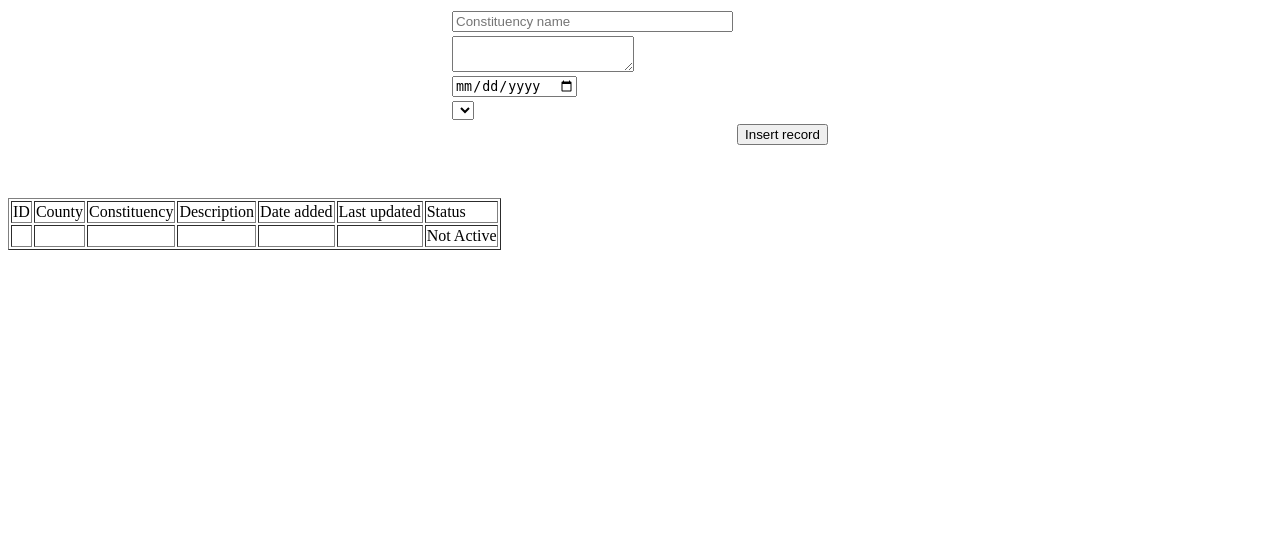
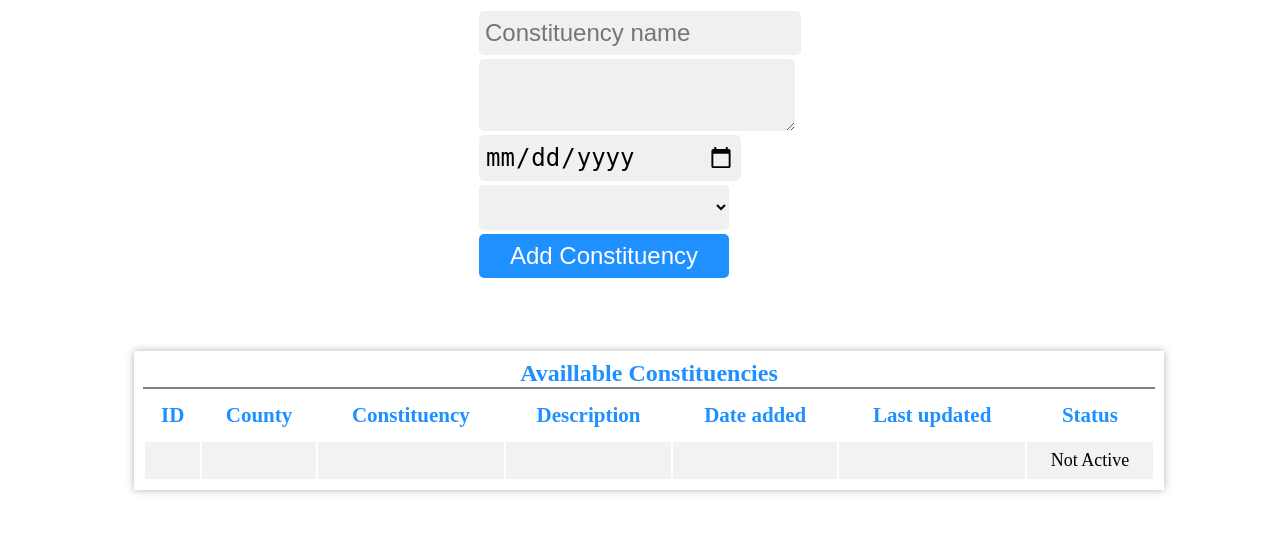
Before and after one commit to danielkirwa/crime-tracker, a PHP site: page /addconstituency.php in a window 1280 px wide. Shown: the top 533 px of the page. Run offline with PHP 8.4, Linux system fonts and the light colour scheme; data that the repository does not hold is empty.

```diff
--- a/addconstituency.php
+++ b/addconstituency.php
@@ -80,17 +80,18 @@ $totalPages_allconstituency = ceil($totalRows_allconstituency/$maxRows_allconsti
 <head>
 <meta http-equiv="Content-Type" content="text/html; charset=utf-8" />
 <title>Constituency</title>
+<link rel="stylesheet" type="text/css" href="customcss/myelements.css">
 </head>
 <body>
 <form action="<?php echo $editFormAction; ?>" method="post" name="form1" id="form1">
   <table align="center">
     <tr valign="baseline">
-      <td><input type="text" name="constituencyname" value="" size="32" placeholder="Constituency name" /></td>
+      <td><input type="text" name="constituencyname" value="" placeholder="Constituency name" class="myinputtext" /></td>
     </tr>
     <tr valign="baseline">
 
       <td>
-     <textarea name="description" placeholder="Description">
+     <textarea name="description" placeholder="Description" class="myinputtext">
 
 
      </textarea>
@@ -98,13 +99,13 @@ $totalPages_allconstituency = ceil($totalRows_allconstituency/$maxRows_allconsti
     </tr>
     <tr valign="baseline">
 
-      <td><input type="date" name="dateadded" value="" size="32" /></td>
+      <td><input type="date" name="dateadded" value="" class="myinputtext"/></td>
     </tr>
 
     <tr valign="baseline">
 
       <td>
-        <select name="countyID">
+        <select name="countyID" class="myoption">
           <?php
 do {
 ?>
@@ -121,24 +122,32 @@ do {
       </td>
     </tr>
     <tr valign="baseline">
-      <td nowrap="nowrap" align="right">&nbsp;</td>
-      <td><input type="submit" value="Insert record" /></td>
+      <td><input type="submit" value="Add Constituency" class="mybutton"/></td>
     </tr>
   </table>
   <input type="hidden" name="MM_insert" value="form1" />
 </form>
 <p>&nbsp;</p>
-<table border="1">
+
+<div class="scroll-table">
+  <div class="table-holder">
+    <div class="table-caption">
+      <label class="largeText dodgerblueText">Availlable Constituencies <span></span></label>
+    </div>
+    <table>
+      <thead>
   <tr>
-    <td>ID</td>
-    <td>County</td>
-    <td>Constituency</td>
-    <td>Description</td>
-    <td>Date added</td>
-    <td>Last updated</td>
-    <td>Status</td>
+    <th>ID</th>
+    <th>County</th>
+    <th>Constituency</th>
+    <th>Description</th>
+    <th>Date added</th>
+    <th>Last updated</th>
+    <th>Status</th>
 
   </tr>
+  </thead>
+  <tbody>
   <?php do { ?>
     <tr>
       <td><?php echo $row_allconstituency['constituencyID']; ?></td>
@@ -148,15 +157,22 @@ do {
       <td><?php echo $row_allconstituency['dateadded']; ?></td>
       <td><?php echo $row_allconstituency['dateupdated']; ?></td>
       <td><?php if ($row_allconstituency['status'] == 1) {
-      	// code...
-      	echo "Active";
+        // code...
+        echo "Active";
       }else{
-      	echo "Not Active";
+        echo "Not Active";
       } ?></td>
 
     </tr>
     <?php } while ($row_allconstituency = mysql_fetch_assoc($allconstituency)); ?>
+    </tbody>
 </table>
+  </div>
+  </div>
+
+
+
+
 </body>
 </html>
 <?php
--- /dev/null
+++ b/customcss/myelements.css
@@ -0,0 +1,81 @@
+.mybutton{
+	padding: 8px 6px;
+	background: dodgerblue;
+	color: white;
+	font-size: 24px;
+	border-radius: 5px;
+	outline: none;
+	border: none;
+	min-width: 250px;
+}
+.myinputtext{
+	padding: 8px 6px;
+	background: #f0f0f0;
+	font-size: 24px;
+	border-radius: 5px;
+	outline: none;
+	border: none;
+	min-width: 250px;
+}
+.myoption{
+	padding: 8px 6px;
+	background: #f0f0f0;
+	font-size: 24px;
+	border-radius: 5px;
+	outline: none;
+	border: none;
+	min-width: 250px;
+}
+.largeText{
+  font-size: 24px;
+  font-weight: bold;
+}
+.dodgerblueText{
+  color: dodgerblue;
+}
+.scroll-table{
+  overflow: hidden;
+  overflow-x: scroll;
+}
+.table-holder{
+   background: #fff;
+   width: 80%;
+   min-width: 750px;
+  margin-left: 10%;
+  border: 1px solid #fff;
+  box-shadow: 0 0 0.5rem 0 rgba(0 ,0,0,0.3);
+  padding: 8px;
+ margin-top: 20px;
+ margin-bottom: 20px;
+
+}
+.table-caption{
+  display: flex;
+ justify-content: center;
+  width: 100%;
+  border-bottom: 2px solid grey;
+}
+.table-holder table{
+  width: 100%;
+ }
+ .table-holder thead{
+  color: dodgerblue;
+  font-size: 21px;
+  text-align: center;
+  background-color: #fff;
+
+ }
+ .table-holder th{
+  padding: 12px 8px;
+
+ }
+  .table-holder td{
+    text-align: center;
+    font-size: 18px;
+    padding: 8px 6px;
+  }
+  .table-holder tbody tr:nth-child(odd){background-color: #f2f2f2;}
+  .table-holder tbody tr:hover{background-color: #ddd; }
+.hoverme{
+ cursor: pointer;
+}
```
Also changed, not shown: addvictim.php (added, +188 -0 lines), addwitness.php (added, +177 -0 lines), 2 other files.
